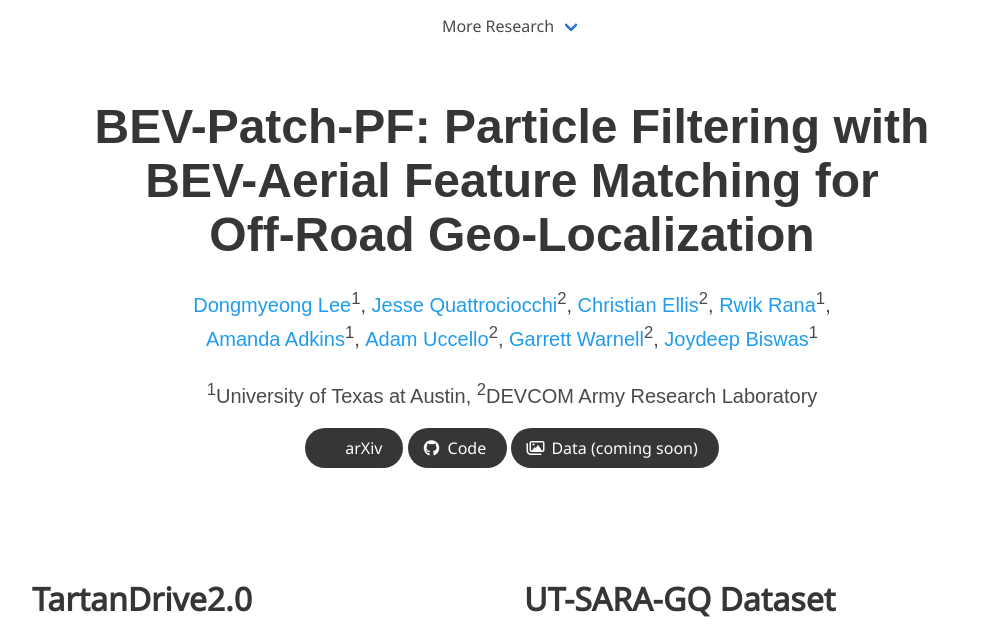
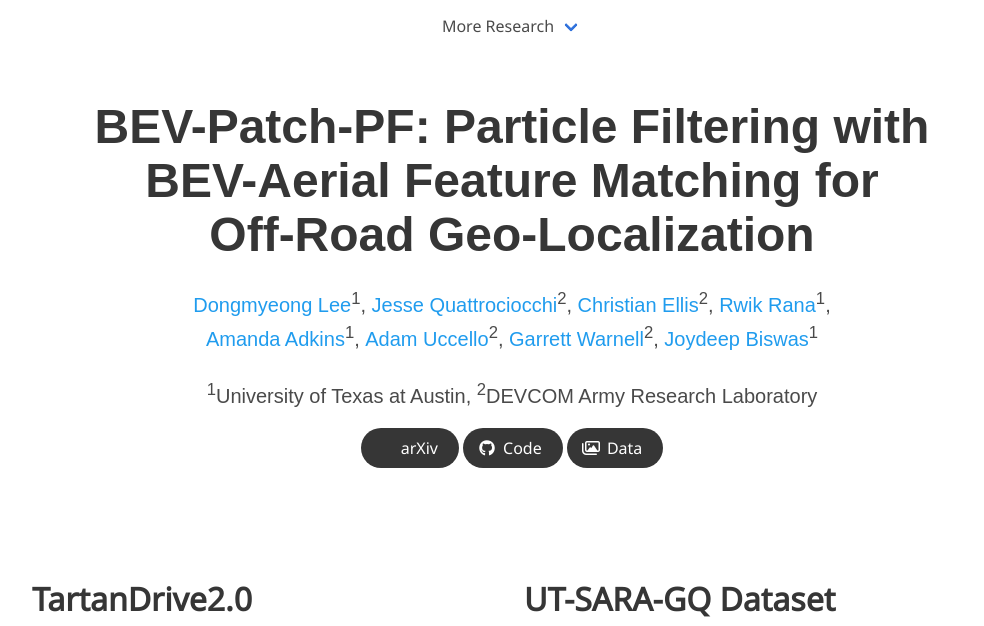
Before and after one commit to ut-amrl/bev-patch-pf, a plain HTML site: page index.html in a window 1280 px wide. Shown: the top 626 px of the page, without its empty margins (128-1112 px from the left). Drawn offline with nearby package versions, Linux system fonts and the light colour scheme; some icons are missing; a web font is replaced by a local one.

Commit message:
data link

```diff
--- a/index.html
+++ b/index.html
@@ -166,11 +166,11 @@
                 </span>
                 <!-- Dataset Link. -->
                 <span class="link-block">
-                  <a href="" class="external-link button is-normal is-rounded is-dark">
+                  <a href="https://web.corral.tacc.utexas.edu/texasrobotics/web_UT-SARA-GQ/" class="external-link button is-normal is-rounded is-dark">
                     <span class="icon">
                       <i class="far fa-images"></i>
                     </span>
-                    <span>Data (coming soon)</span>
+                    <span>Data</span>
                   </a>
               </div>
 
```
